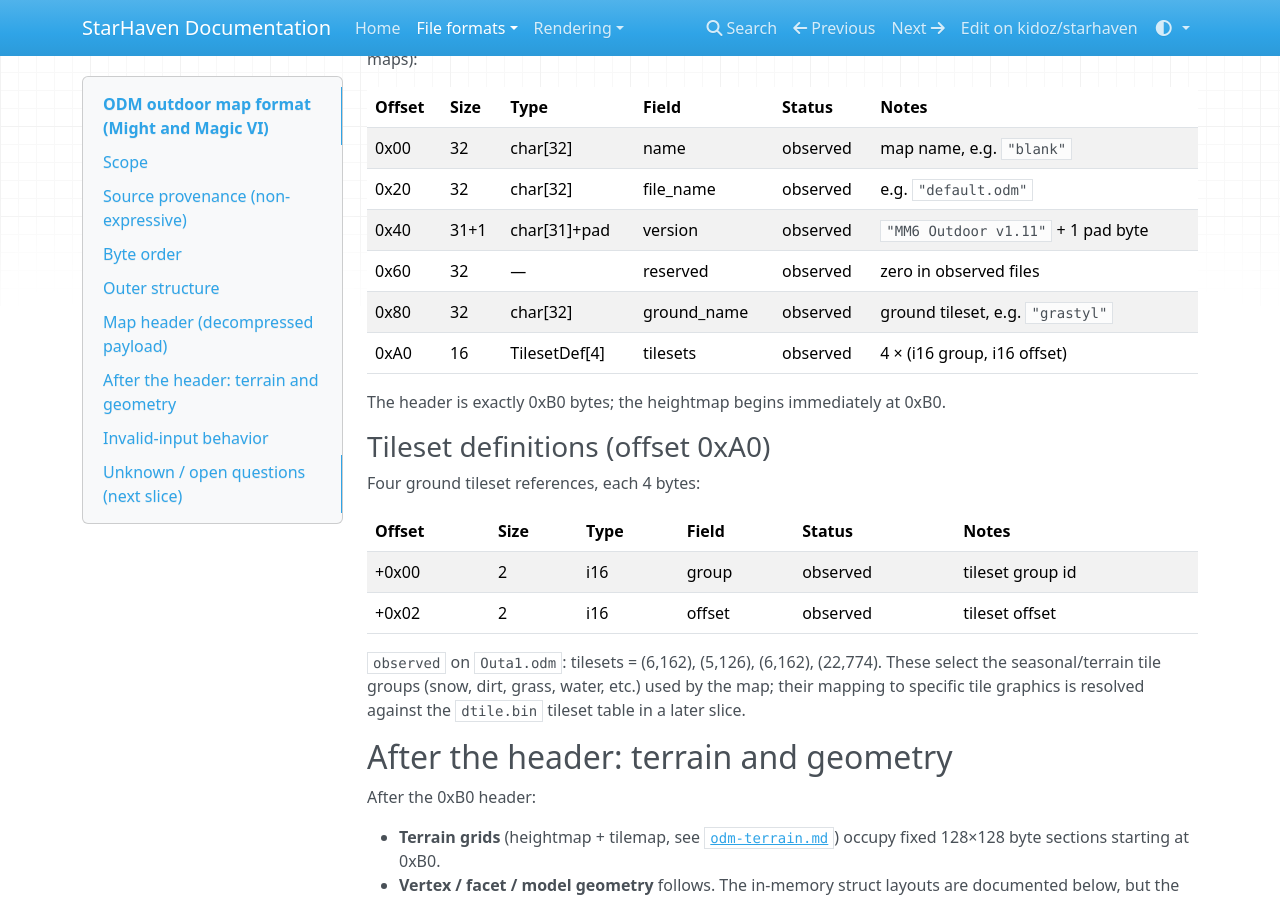
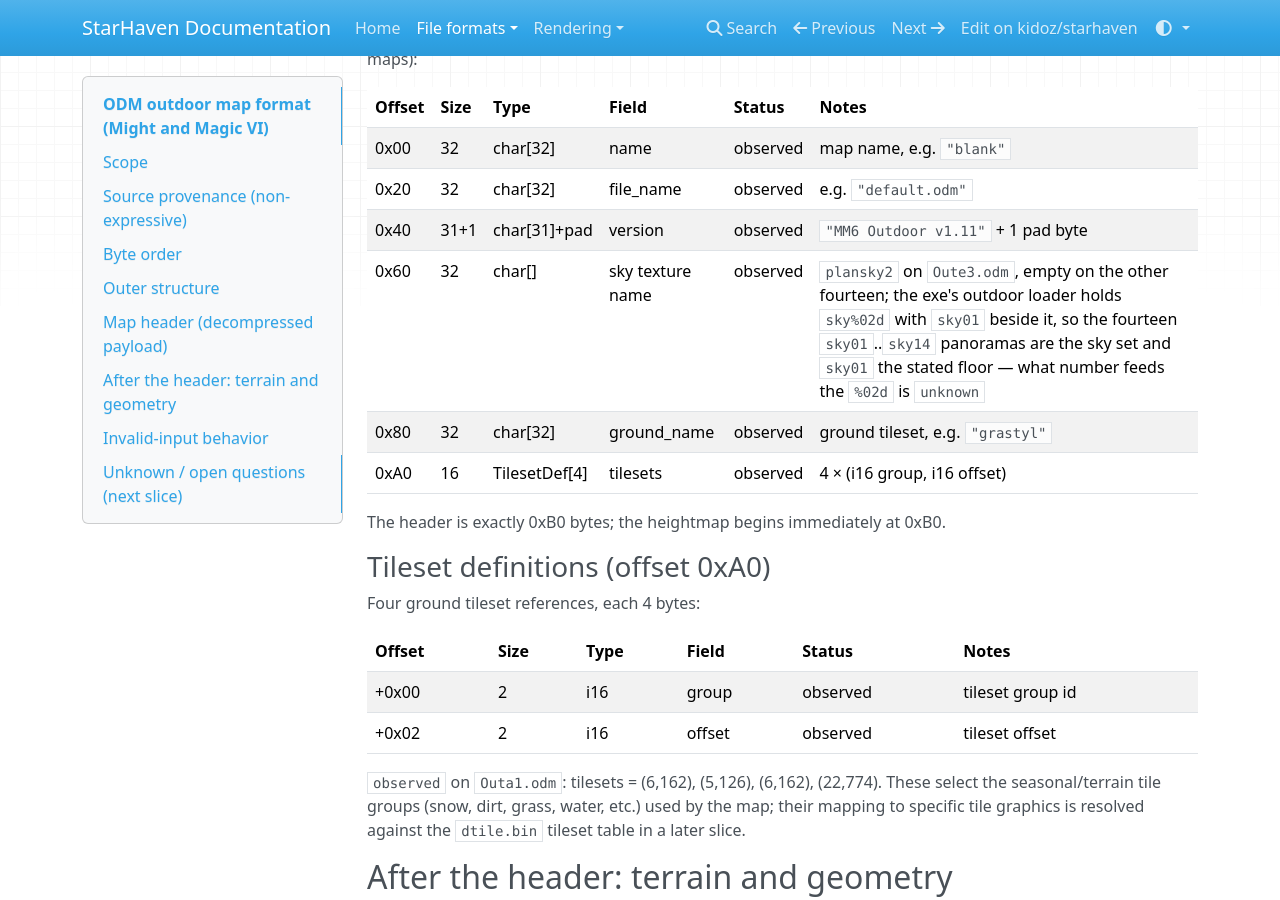
Before and after one commit to kidoz/starhaven, an MkDocs documentation site: the page built from docs/formats/odm.md, in a window 1280 px wide and 900 px high, scrolled down 1524 px. Built offline with MkDocs 1.6.1, drawn with Linux system fonts in a browser that asks for light colours; nearby versions of some CDN libraries.

Commit message:
Ask the loader which sky it reaches for first

```diff
--- a/docs/formats/odm.md
+++ b/docs/formats/odm.md
@@ -69,7 +69,7 @@ MMExtension struct definitions and confirmed against real maps):
 | 0x00 | 32 | char[32] | name | observed | map name, e.g. `"blank"` |
 | 0x20 | 32 | char[32] | file_name | observed | e.g. `"default.odm"` |
 | 0x40 | 31+1 | char[31]+pad | version | observed | `"MM6 Outdoor v1.11"` + 1 pad byte |
-| 0x60 | 32 | — | reserved | observed | zero in observed files |
+| 0x60 | 32 | char[] | sky texture name | observed | `plansky2` on `Oute3.odm`, empty on the other fourteen; the exe's outdoor loader holds `sky%02d` with `sky01` beside it, so the fourteen `sky01`..`sky14` panoramas are the sky set and `sky01` the stated floor — what number feeds the `%02d` is `unknown` |
 | 0x80 | 32 | char[32] | ground_name | observed | ground tileset, e.g. `"grastyl"` |
 | 0xA0 | 16 | TilesetDef[4] | tilesets | observed | 4 × (i16 group, i16 offset) |
 
```
Also changed, not shown: README.md (+8 -2 lines), 1 other file.
